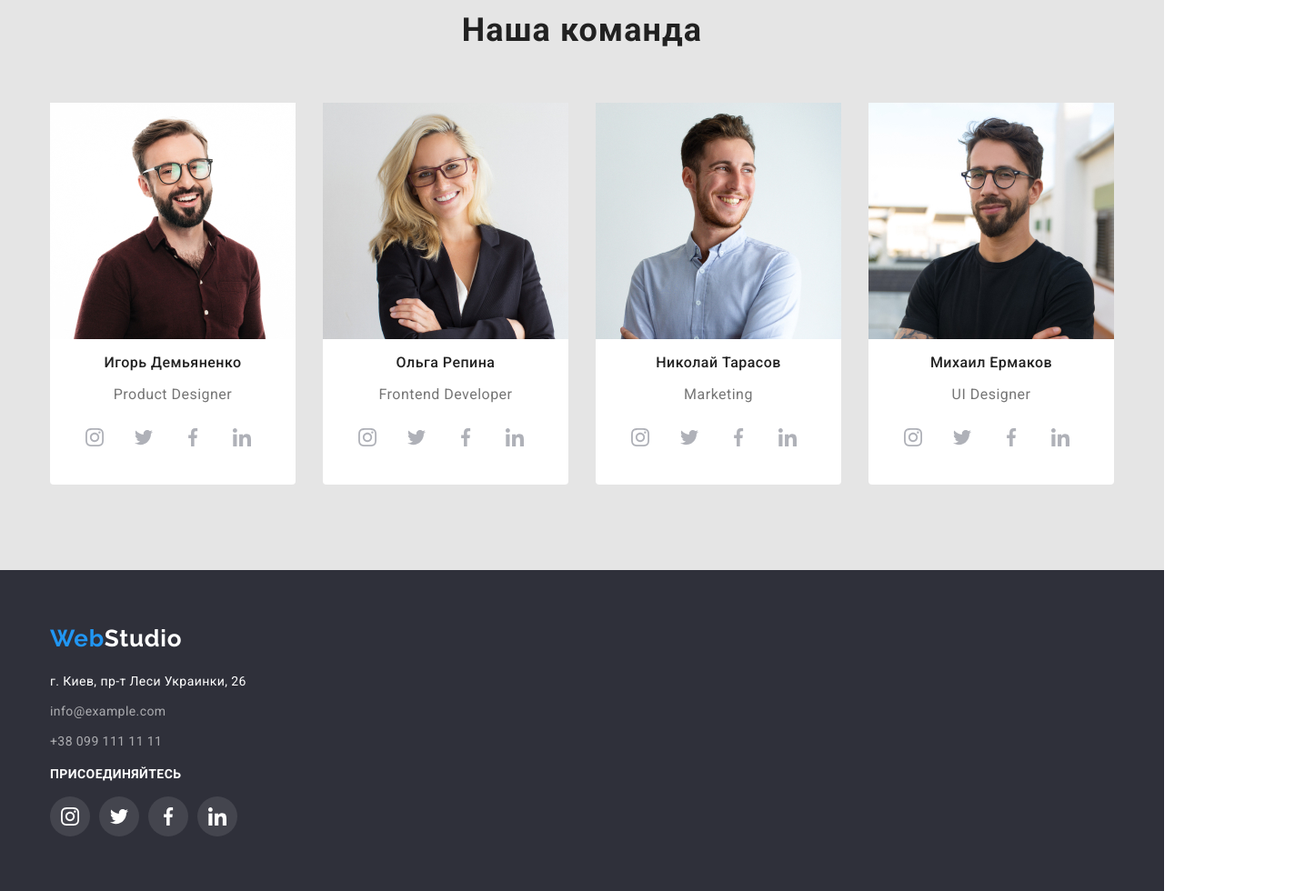
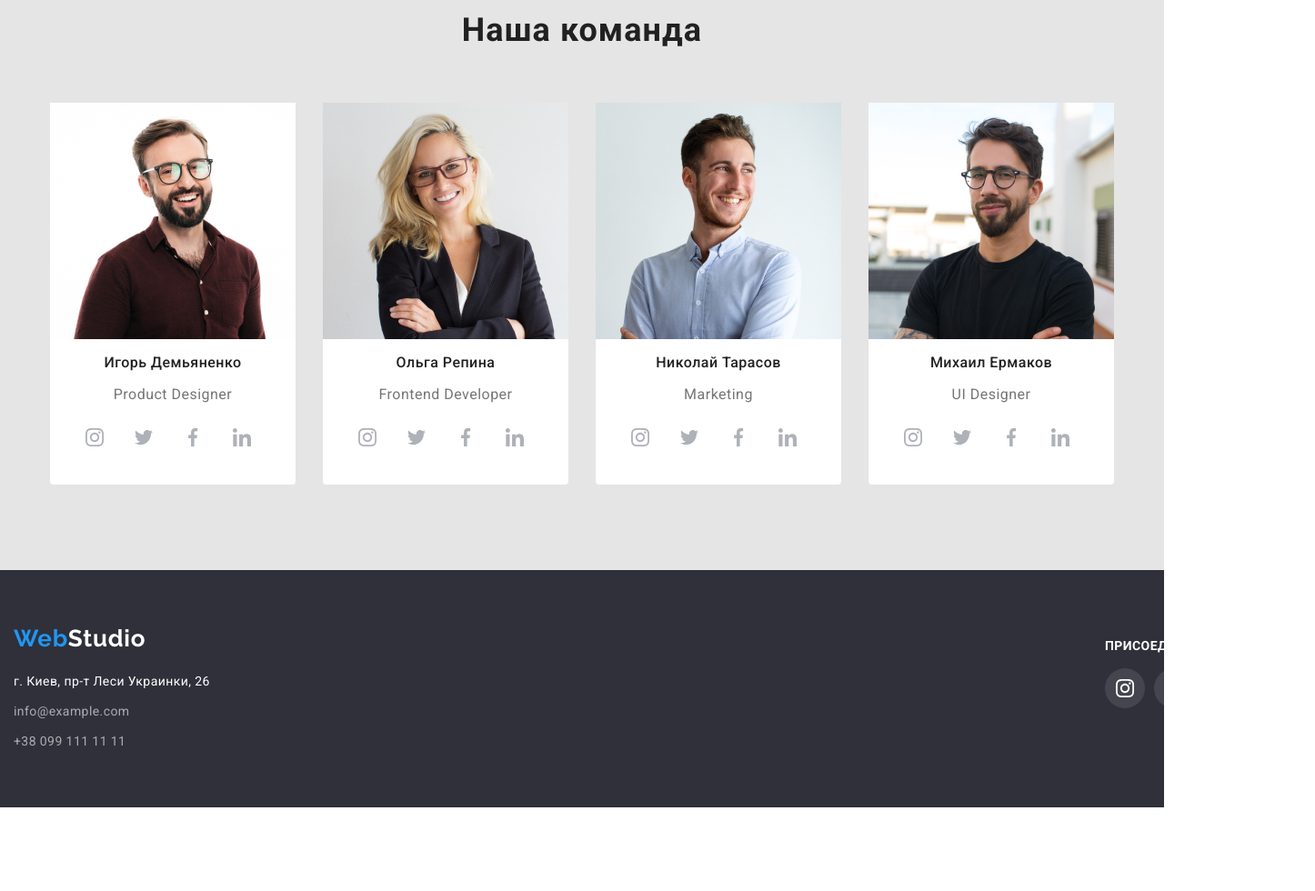
Before and after one commit to olhapshonnik/goit-markup-hw-04, a plain HTML site: page index.html in a window 1280 px wide. Shown: the part 1712-2692 px from the top of the page at 91% size, 1446 px wide, since content can reach past the window. After the commit the page ends 2600 px from the top, so only its background shows below. Drawn offline with nearby package versions, Linux system fonts and the light colour scheme.

Commit message:
футер

```diff
--- a/css/style.css
+++ b/css/style.css
@@ -635,7 +635,7 @@ footer {
 }
 
 .container .address {
-  display: flex;
+  display: inline-block;
   flex-direction: column;
   flex-wrap: wrap;
 
@@ -711,3 +711,11 @@ footer {
   height: 20px;
   fill: currentColor;
 }
+.footer-flex {
+  display: flex;
+  margin-right: auto;
+  margin-left: auto;
+}
+.container.footer {
+  display: block;
+}
--- a/index.html
+++ b/index.html
@@ -318,16 +318,17 @@
 </main>
     <!--Футер-->
     <footer>
+        <div class="footer-flex">
         <div class="container footer">
         <div class="footer-logo">
         <a href="#">
             <span class="logo-web">Web</span><span class="logo">Studio</span></a>
         </div>
-        <div class="container address">
+       <div class="container address">
         <address class="address">
             г. Киев, пр-т Леси Украинки, 26
         </address>
-        </div>
+       </div>
             <div class="footer-address">
             <ul class="contact-item">
                 <li class="contact-link" ><a class="contact-mailto" href="mailto:info@example.com">info@example.com</a></li>
@@ -335,7 +336,7 @@
             </ul>
             </div>
         </div>
-            <div class="container accession">
+            <div class="container footer">
             <div class="footer-link">
                 <p class="footer-text">ПРИСОЕДИНЯЙТЕСЬ</p>
                 <ul class="comand-social footer">
@@ -374,7 +375,7 @@
                 </ul>
             </div>
             </div>
-
+        </div>
 
 
         </footer>
```
